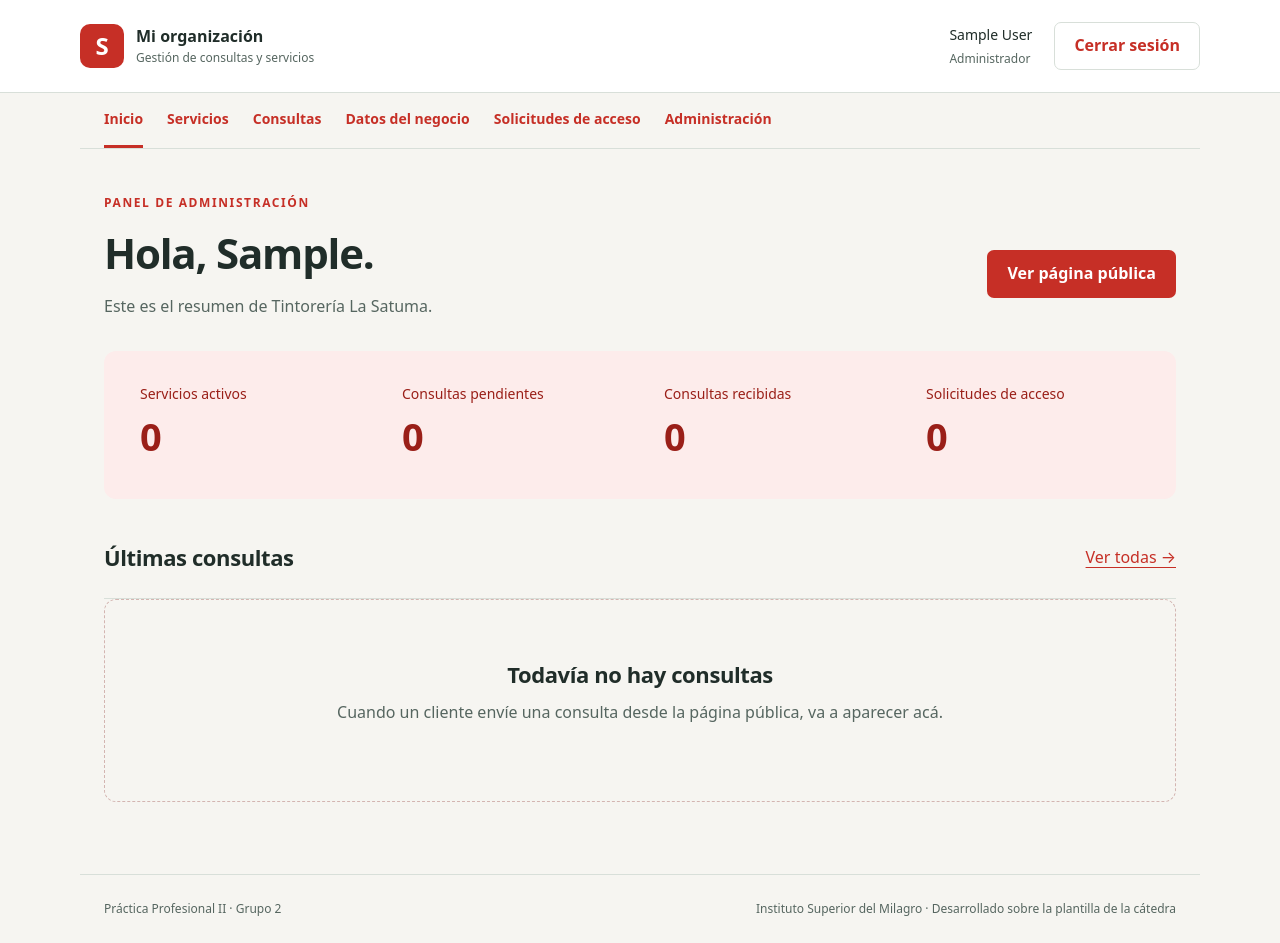
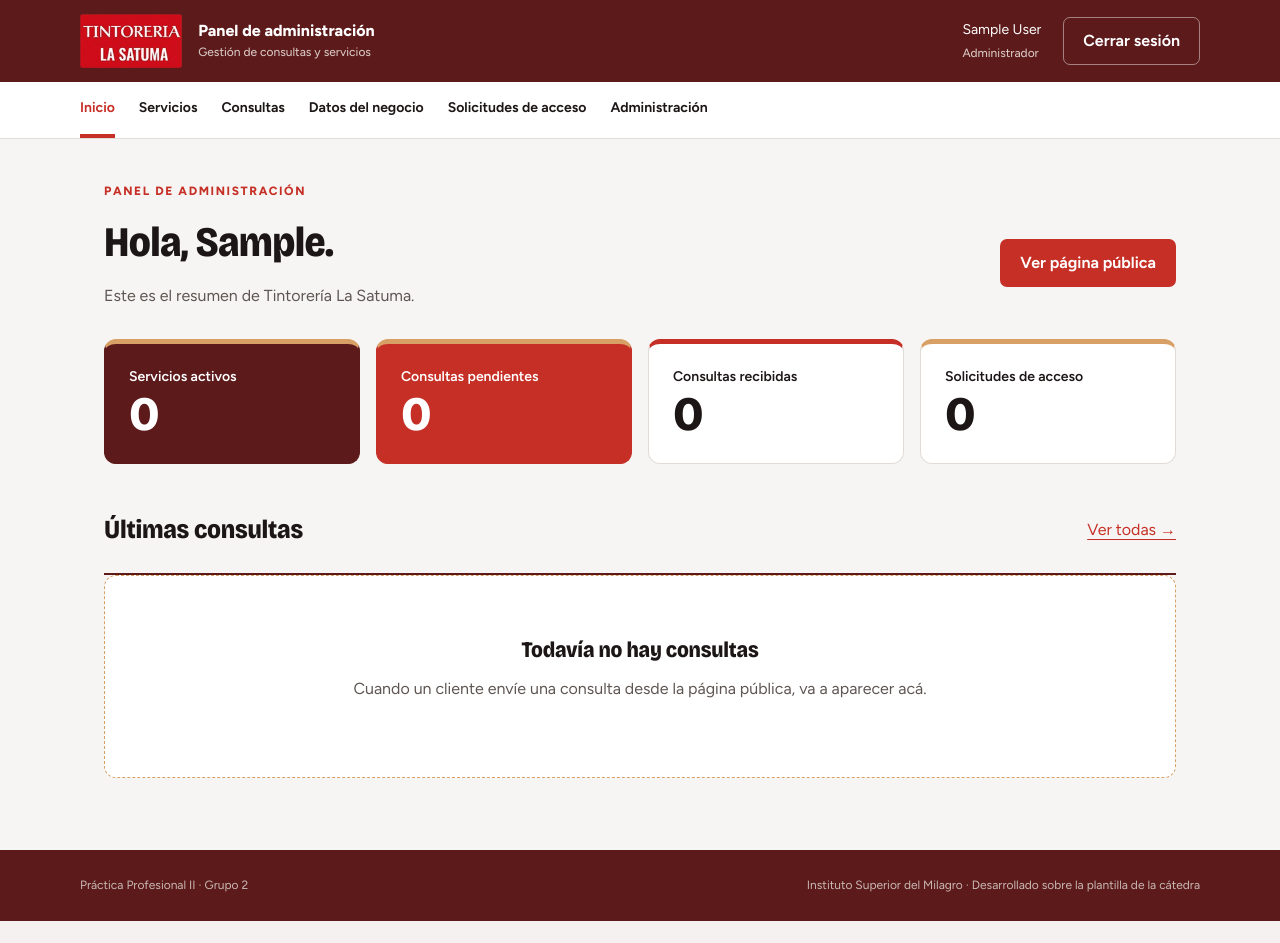
Before and after one commit to cristianchauque37-eng/tintoreria-la-satuma, a Django app: page / in a window 1280 px wide. After the commit the page ends 921 px from the top, so only its background shows below. Run offline with Django 5.2, Linux system fonts and the light colour scheme; the visitor is signed in with stand-in values (Sample User, id 1); data that the repository does not hold is empty; parts of the project's set-up code (start-up, migrations or seed data) failed here and were passed over.

Commit message:
Panel de administración con la identidad de la página pública

```diff
--- /dev/null
+++ b/static/css/panel.css
@@ -0,0 +1,77 @@
+/* Panel de administración: misma identidad que la página pública.
+   Todo está acotado a body:not(.es-publico) para no tocar la portada ni el catálogo. */
+@font-face{font-family:"Bricolage Grotesque";src:url("../fonts/bricolage-grotesque.woff2") format("woff2");font-weight:200 800;font-stretch:75% 100%;font-display:swap}
+@font-face{font-family:"Figtree";src:url("../fonts/figtree.woff2") format("woff2");font-weight:300 900;font-display:swap}
+
+body:not(.es-publico){
+  --marca:#c62f26;--marca-oscura:#9a1f18;
+  --borgona:#5c1a1b;--gamuza:#d9a066;--fondo:#f6f5f3;--texto:#1c1716;--suave:#5f5653;--borde:#e2dcd8;
+  font-family:"Figtree",system-ui,sans-serif;
+  background:var(--fondo);
+}
+body:not(.es-publico) h1,
+body:not(.es-publico) h2{
+  font-family:"Bricolage Grotesque",system-ui,sans-serif;
+  font-weight:800;font-stretch:88%;letter-spacing:-.01em;color:var(--texto);
+}
+body:not(.es-publico) h1{letter-spacing:-.015em}
+
+/* Cabecera oscura con el logo */
+body:not(.es-publico) .cabecera{background:var(--borgona);border-bottom:0;color:#fff;padding-top:14px;padding-bottom:14px}
+body:not(.es-publico) .cabecera .marca{color:#fff;gap:16px}
+body:not(.es-publico) .cabecera .marca img{height:54px;width:auto;display:block;border-radius:3px}
+body:not(.es-publico) .cabecera .marca small,
+body:not(.es-publico) .cabecera .sesion small{color:#d9c8c3}
+body:not(.es-publico) .cabecera .sesion{color:#fff}
+body:not(.es-publico) .cabecera .sesion a{color:#fff}
+body:not(.es-publico) .cabecera .secundario{background:transparent;color:#fff;border-color:rgba(255,255,255,.45)}
+body:not(.es-publico) .cabecera .secundario:hover{background:#fff;color:var(--borgona)}
+
+/* Navegación */
+body:not(.es-publico) .navegacion{border-bottom:0;max-width:none;margin:0;padding:0 max(24px,calc((100vw - 1120px)/2));background:#fff;box-shadow:0 1px 0 var(--borde)}
+body:not(.es-publico) .navegacion a{color:var(--texto);border-bottom-width:4px}
+body:not(.es-publico) .navegacion a:hover{color:var(--marca)}
+body:not(.es-publico) .navegacion a[aria-current]{color:var(--marca);border-bottom-color:var(--marca)}
+
+/* Títulos y textos */
+body:not(.es-publico) .antetitulo{color:var(--marca)}
+body:not(.es-publico) .encabezado h2{font-size:26px}
+
+/* Resumen: tarjetas de color */
+body:not(.es-publico) .resumen{background:transparent;padding:0;gap:16px;margin:30px 0 48px}
+body:not(.es-publico) .resumen a{border-radius:12px;padding:22px 24px;background:#fff;color:var(--texto);border:1px solid var(--borde);border-top:5px solid var(--gamuza);transition:transform .15s}
+body:not(.es-publico) .resumen a:hover{transform:translateY(-2px)}
+body:not(.es-publico) .resumen a:nth-child(1){background:var(--borgona);color:#fff;border-color:var(--borgona);border-top-color:var(--gamuza)}
+body:not(.es-publico) .resumen a:nth-child(2){background:var(--marca);color:#fff;border-color:var(--marca);border-top-color:var(--gamuza)}
+body:not(.es-publico) .resumen a:nth-child(3){border-top-color:var(--marca)}
+body:not(.es-publico) .resumen span{font-size:14px;font-weight:600}
+body:not(.es-publico) .resumen strong{font-family:"Bricolage Grotesque",sans-serif;font-weight:800;font-size:48px;line-height:1.1}
+
+/* Listas, paneles y tablas */
+body:not(.es-publico) .lista-recientes{border-top:2px solid var(--borgona)}
+body:not(.es-publico) .lista-recientes>a:hover{background:#fbeeea}
+body:not(.es-publico) .panel{border-top:4px solid var(--marca);box-shadow:0 1px 2px rgba(30,12,11,.05)}
+body:not(.es-publico) .tabla-scroll{border-color:var(--borde);border-top:3px solid var(--borgona)}
+body:not(.es-publico) th{background:var(--borgona);color:#fff;font-weight:650}
+body:not(.es-publico) tbody tr:hover td{background:#fbf3f0}
+body:not(.es-publico) .aviso{background:#fbeeea;border-left-color:var(--marca);color:var(--marca-oscura)}
+body:not(.es-publico) .vacio{border-color:var(--gamuza);background:#fff}
+body:not(.es-publico) .boton:not(.secundario),
+body:not(.es-publico) main button:not(.secundario):not(.peligro){background:var(--marca)}
+body:not(.es-publico) .boton:not(.secundario):hover,
+body:not(.es-publico) main button:not(.secundario):not(.peligro):hover{background:var(--borgona)}
+body:not(.es-publico) input:not([type=hidden]):focus,body:not(.es-publico) select:focus,body:not(.es-publico) textarea:focus{border-color:var(--marca);outline:2px solid rgba(198,47,38,.25);outline-offset:0}
+
+/* Pie oscuro */
+body:not(.es-publico) footer{max-width:none;margin:0;border-top:0;background:var(--borgona);color:#c9b9b4;padding:26px max(24px,calc((100vw - 1120px)/2))}
+
+/* Acceso (login) */
+body:not(.es-publico) .introduccion h1{font-size:clamp(40px,5vw,64px);line-height:1.05}
+body:not(.es-publico) .acceso .panel{border-top-color:var(--gamuza)}
+
+@media(max-width:760px){
+  body:not(.es-publico) .cabecera .marca img{height:44px}
+  body:not(.es-publico) .navegacion{padding:0 20px}
+  body:not(.es-publico) .resumen a{padding:16px}
+  body:not(.es-publico) .resumen strong{font-size:38px}
+}
--- a/templates/base.html
+++ b/templates/base.html
@@ -10,6 +10,7 @@ Inicio
 {% endblock %}
  · {{ organizacion_nombre }}</title>
 <link rel="stylesheet" href="{% static 'css/estilos.css' %}">
+<link rel="stylesheet" href="{% static 'css/panel.css' %}">
 {% block extra_head %}{% endblock %}
 </head>
 <body class="{% block body_class %}{% endblock %}">
@@ -17,8 +18,8 @@ Inicio
 {% block cabecera %}
 <header class="cabecera">
 <a class="marca" href="{% url 'servicios:publico' %}">
-<span class="sello" aria-hidden="true">S</span>
-<span>{{ organizacion_nombre }}<small>Gestión de consultas y servicios</small>
+<img src="{% static 'img/logo-placa.png' %}" alt="{{ organizacion_nombre }}">
+<span>{% if user.is_authenticated %}Panel de administración{% else %}{{ organizacion_nombre }}{% endif %}<small>Gestión de consultas y servicios</small>
 </span>
 </a>
 
```
